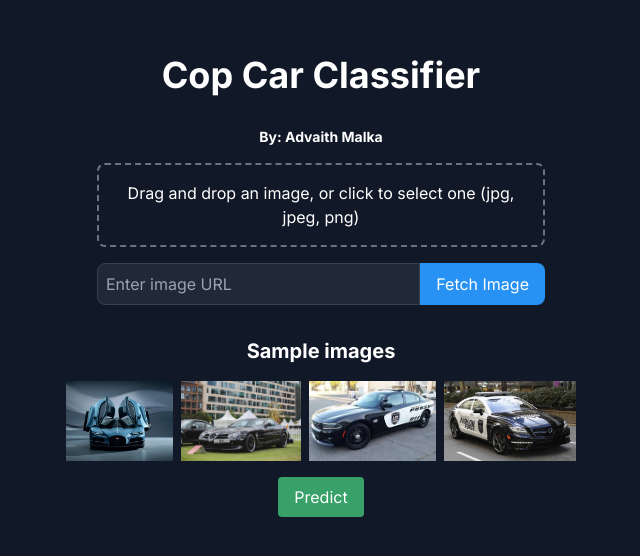
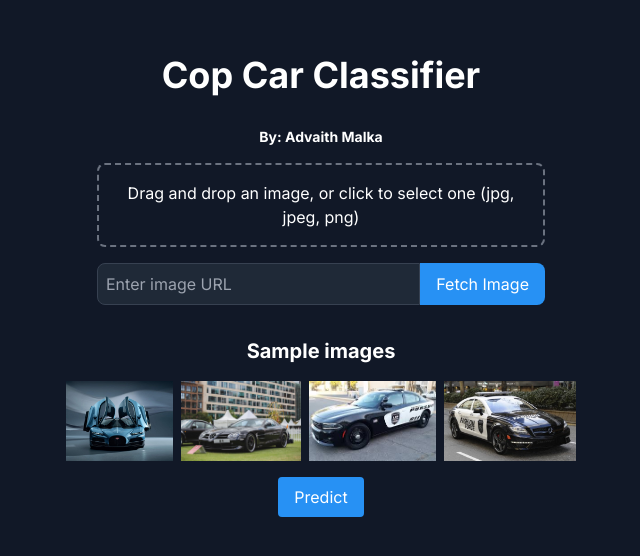
Before and after one commit to advaithmalka/cop-classifier, a React (Create React App) app: page / in a window 1280 px wide. Shown: the part 114-670 px from the top of the page, without its empty margins (319-959 px from the left). Built offline with nearby package versions, Linux system fonts and the light colour scheme.

Commit message:
update server url

```diff
--- a/src/App.css
+++ b/src/App.css
@@ -57,7 +57,7 @@ body {
 /* Styles for Predict button */
 .predict-button {
   padding: 8px 16px;
-  background-color: #38A169; /* Green background color */
+  background-color: #2791f4; /* Green background color */
   color: white;
   border: none;
   border-radius: 4px;
@@ -66,5 +66,5 @@ body {
 }
 
 .predict-button:hover {
-  background-color: #2F855A; /* Darker shade of green on hover */
+  background-color: #0278d7; /* Darker shade of green on hover */
 }
--- a/src/App.js
+++ b/src/App.js
@@ -9,42 +9,55 @@ import sample2 from './images/sample2.jpeg';
 import sample3 from './images/sample3.jpeg';
 import sample4 from './images/sample4.jpeg';
 
+const SEVER_URL = 'https://advaithmalka.github.io/cop-classifier/predict'
+
 function App() {
   const [selectedImage, setSelectedImage] = useState(null);
   const [imageUrl, setImageUrl] = useState('');
   const [prediction, setPrediction] = useState('');
+  const [error, setError] = useState('');
 
   const handleDrop = (acceptedFiles) => {
     setSelectedImage(acceptedFiles[0]);
+    setError('');
   };
 
   const handleUrlSubmit = () => {
     axios.get(imageUrl, { responseType: 'blob' })
       .then(response => setSelectedImage(response.data))
-      .catch(error => console.error('Error fetching the image:', error));
+      .catch(error => {
+        console.error('Error fetching the image:', error)
+        setError('Error fetching the image');
+      });
   };
 
   const handlePredict = () => {
     const formData = new FormData();
     formData.append('file', selectedImage);
 
-    axios.post('http://127.0.0.1:5000/predict', formData)
-      .then(response =>
+    axios.post(SEVER_URL, formData)
+      .then(response => {
         setPrediction(response.data.prediction ? "Cop" : "Not a Cop")
-      )
-      .catch(error => console.error('Error predicting the image:', error));
+        setError('')
+  })
+      .catch(error => {
+        console.error('Error predicting the image:', error)
+        setError(error.toString());
+      });
   };
 
   const handleSampleImageClick = (image) => {
     fetch(image)
     .then(res => res.blob())
-    .then(blob => setSelectedImage(blob))
+    .then(blob => {
+      setSelectedImage(blob)
+      setError('')
+    })
   };
 
   useEffect(() => {
-    // run something every time name changes
     setPrediction(false)
-  }, [selectedImage]); // <-- dependency array
+  }, [selectedImage]);
 
   return (
     <div className="min-h-screen bg-gray-900 text-white flex flex-col items-center justify-center p-4">
@@ -80,7 +93,12 @@ function App() {
           <img src={URL.createObjectURL(selectedImage)} alt="Selected" className="w-full rounded-lg" />
         </div>
       )}
-      <button onClick={handlePredict} className="mt-4 p-2 rounded-lg bg-green-600 hover:bg-green-700 predict-button">Predict</button>
+      {error && (
+        <div className="mt-4 p-4 text-rose-600 rounded-lg">
+          <h2 className="text-2xl font-bold">Error: {error}</h2>
+        </div>
+      )}
+      <button onClick={handlePredict} className="mt-4 p-2 rounded-lg predict-button">Predict</button>
       {prediction && (
         <div className="mt-4 p-4 bg-gray-800 rounded-lg">
          <h2 className={`text-2xl font-bold`}>
```
